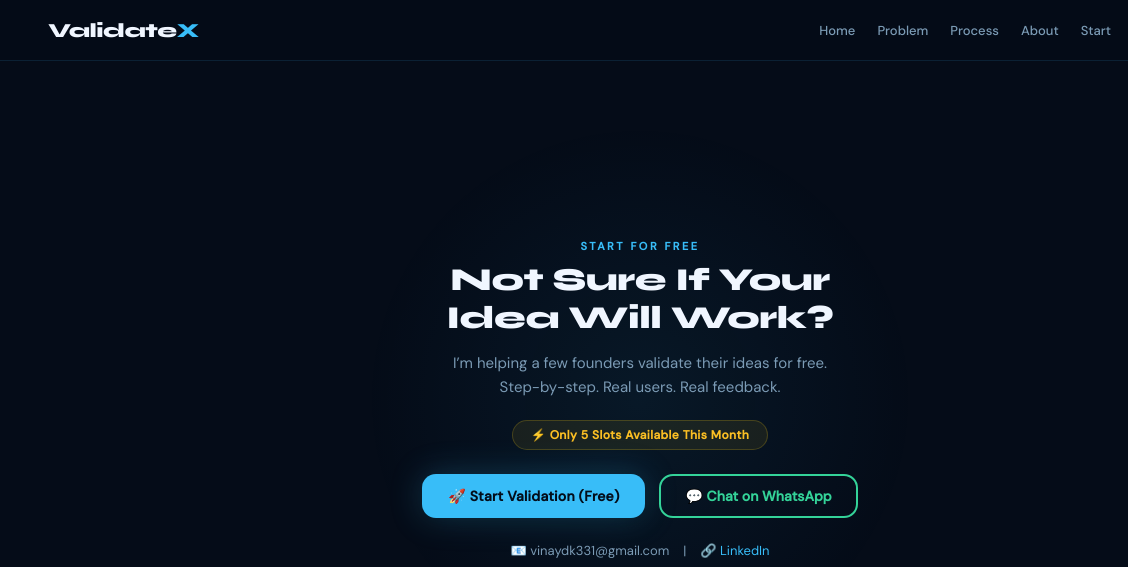
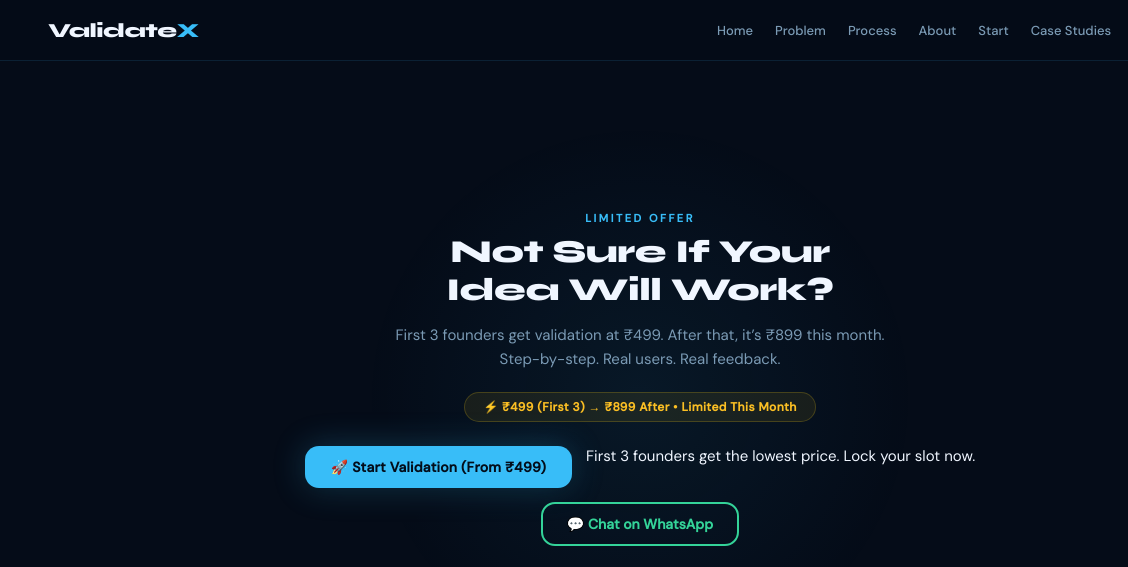
Before and after one commit to VinayDK331/ValidateX, a plain HTML site: page index.html in a window 1280 px wide. Both pictures are taken after a click on the link "Start". Shown: the top 567 px of the page, 0-1128 px from the left. Drawn offline with Linux system fonts and the light colour scheme.

Commit message:
Update pricing and offer details in index.html

```diff
--- a/index.html
+++ b/index.html
@@ -19,6 +19,7 @@
       <a href="#" data-slide="3">Process</a>
       <a href="#" data-slide="5">About</a>
       <a href="#" data-slide="6">Start</a>
+      <a href="case-studies.html">Case Studies</a>
       <a class="nav-linkedin" href="https://www.linkedin.com/in/dkvinaydk/" target="_blank">
         <svg width="18" height="18" viewBox="0 0 24 24" fill="currentColor"><path d="M16 8a6 6 0 0 1 6 6v7h-4v-7a2 2 0 0 0-2-2 2 2 0 0 0-2 2v7h-4v-7a6 6 0 0 1 6-6z"/><rect x="2" y="9" width="4" height="12"/><circle cx="4" cy="4" r="2"/></svg>
         LinkedIn
@@ -32,7 +33,7 @@
     <!-- SLIDE 0: HERO -->
     <section class="slide active" id="slide-0">
       <div class="slide-inner hero-slide">
-        <div class="hero-badge">🚀 Limited Free Slots — Only 5 This Month</div>
+        <div class="hero-badge">🚀 First 3 Clients: ₹499 • Then ₹899 — This Month Only</div>
         <h1 class="hero-title">
           Stop Wasting Months<br/>
           <span class="accent">on the Wrong</span><br/>
@@ -43,7 +44,7 @@
             before you build anything.
 	</p>
         <a class="btn-primary glow" href="https://forms.gle/KrcyNX55KAHyFxNo7" target="_blank">
-          Start Validation — It's Free
+          Start Validation — Claim ₹499 Offer
         </a>
         <div class="hero-meta">Before you build — validate.</div>
       </div>
@@ -234,19 +235,23 @@
     <!-- SLIDE 6: CTA / CONTACT -->
     <section class="slide" id="slide-6">
       <div class="slide-inner cta-slide">
-        <div class="section-label">Start for Free</div>
+        <div class="section-label">Limited Offer</div>
         <h2 class="section-title cta-title">
           Not Sure If Your<br/>Idea Will Work?
         </h2>
         <p class="cta-desc">
-  I’m helping a few founders validate their ideas for free.<br/>
+ First 3 founders get validation at ₹499. After that, it’s ₹899 this month.<br/>
   Step-by-step. Real users. Real feedback.
 	</p>
-        <div class="cta-badge">⚡ Only 5 Slots Available This Month</div>
+        <div class="cta-badge">⚡ ₹499 (First 3) → ₹899 After • Limited This Month</div>
         <div class="cta-buttons">
-          <a class="btn-primary glow" href="https://forms.gle/KrcyNX55KAHyFxNo7" target="_blank">
-            🚀 Start Validation (Free)
-          </a>
+  <a class="btn-primary glow" href="https://forms.gle/KrcyNX55KAHyFxNo7" target="_blank">
+    🚀 Start Validation (From ₹499)
+  </a>
+
+<p class="cta-note">
+  First 3 founders get the lowest price. Lock your slot now.
+</p>
           <a class="btn-whatsapp" href="https://wa.me/919019652013" target="_blank">
             💬 Chat on WhatsApp
           </a>
```
